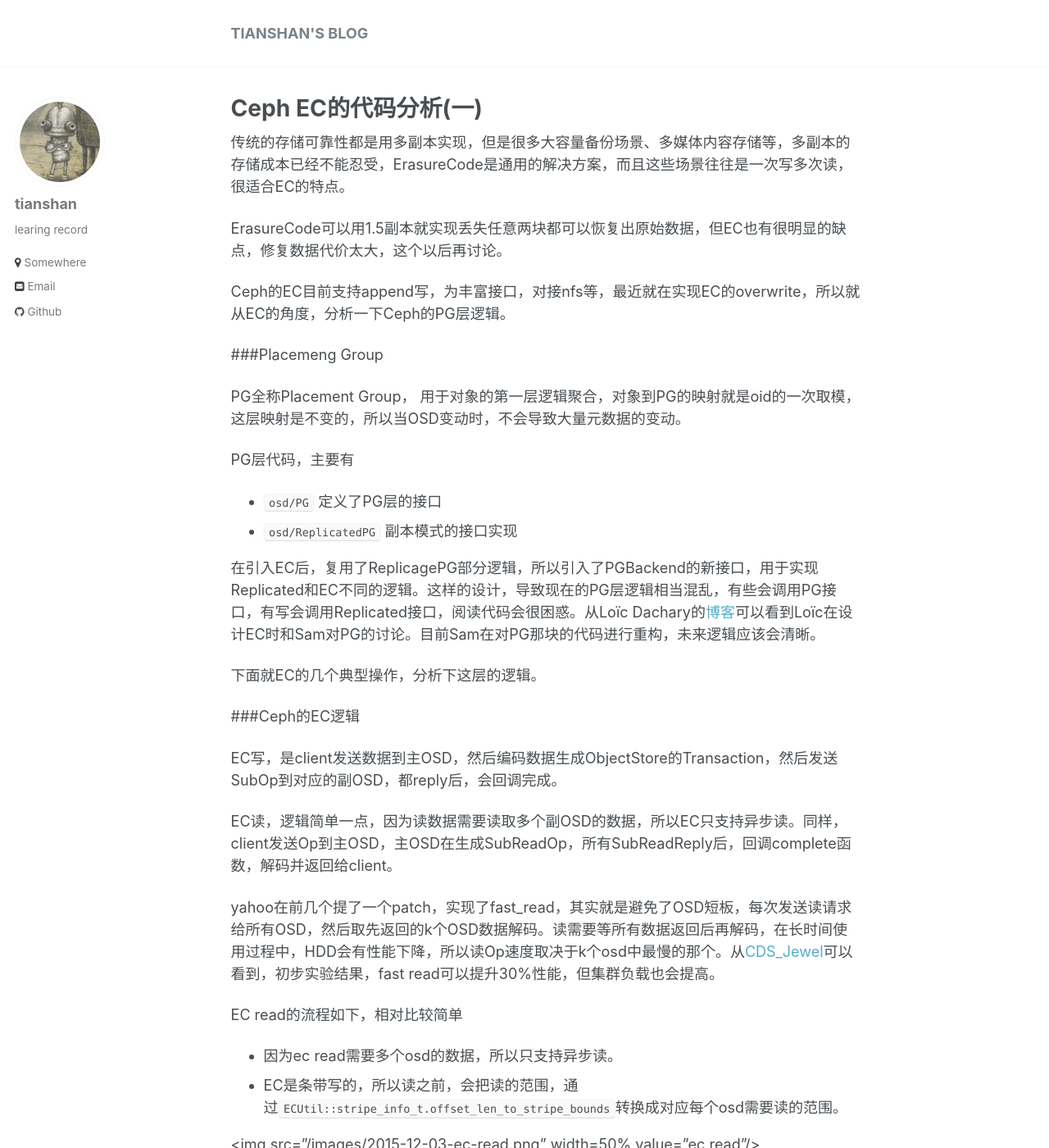
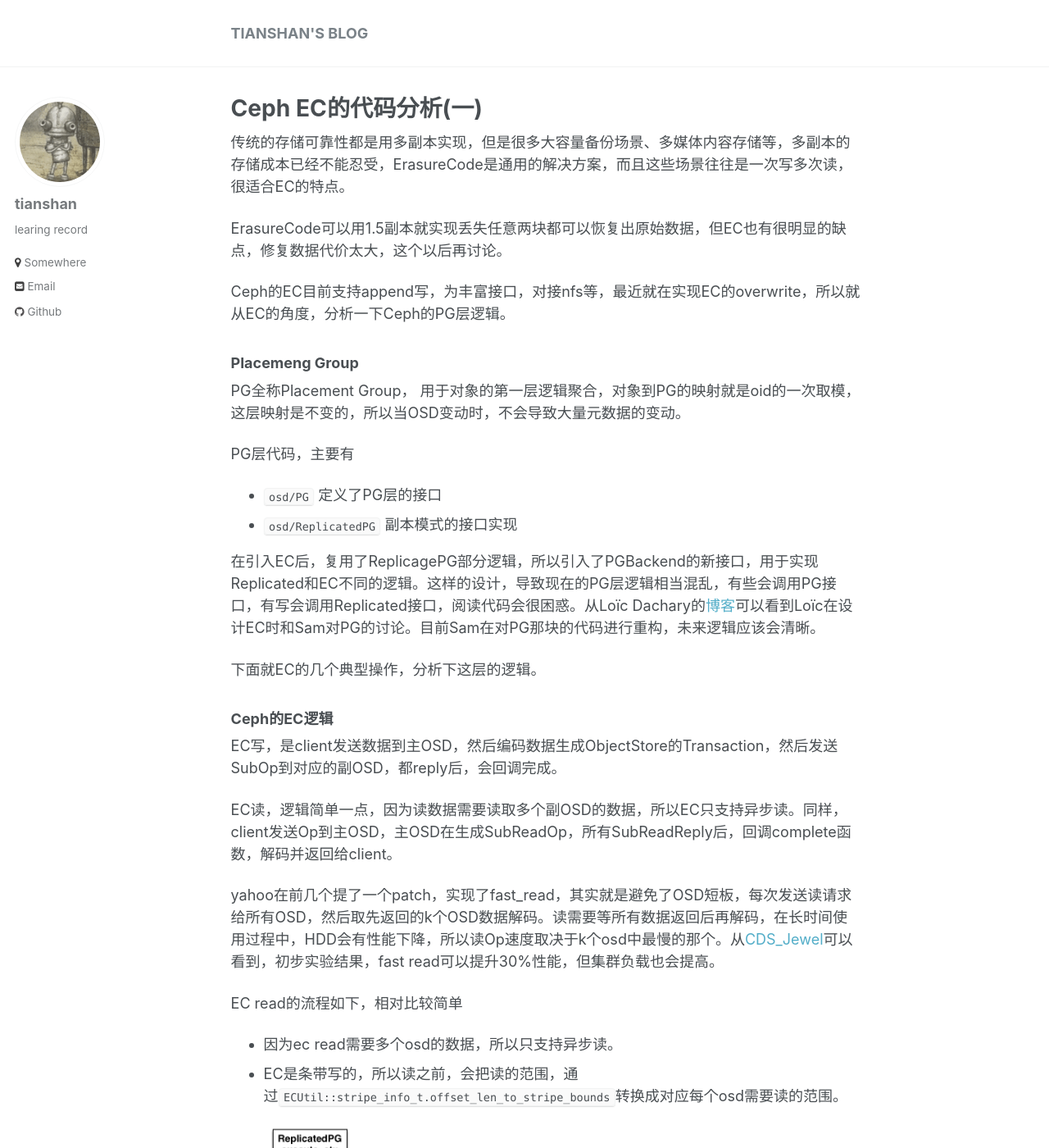
Before and after one commit to tianshan/tianshan.github.io, a Jekyll site: the page built from _posts/2015-12-03-ceph-erasure-code-analysis-1.md, in a window 1280 px wide and 1400 px high. Shown: the whole window at 82% size. Built offline with Jekyll 4.4.1, drawn with Linux system fonts in a browser that asks for light colours; comment, search, counter and statistics services are not loaded.

Commit message:
fix Compatibility

```diff
--- a/_posts/2015-12-03-ceph-erasure-code-analysis-1.md
+++ b/_posts/2015-12-03-ceph-erasure-code-analysis-1.md
@@ -11,7 +11,7 @@ Ceph的EC目前支持append写，为丰富接口，对接nfs等，最近就在
 
 <!--more-->
 
-###Placemeng Group
+### Placemeng Group
 
 PG全称Placement Group， 用于对象的第一层逻辑聚合，对象到PG的映射就是oid的一次取模，这层映射是不变的，所以当OSD变动时，不会导致大量元数据的变动。
 
@@ -24,7 +24,7 @@ PG层代码，主要有
 
 下面就EC的几个典型操作，分析下这层的逻辑。
 
-###Ceph的EC逻辑
+### Ceph的EC逻辑
 
 EC写，是client发送数据到主OSD，然后编码数据生成ObjectStore的Transaction，然后发送SubOp到对应的副OSD，都reply后，会回调完成。
 
@@ -38,7 +38,7 @@ EC read的流程如下，相对比较简单
 * 因为ec read需要多个osd的数据，所以只支持异步读。
 * EC是条带写的，所以读之前，会把读的范围，通过`ECUtil::stripe_info_t.offset_len_to_stripe_bounds`转换成对应每个osd需要读的范围。
 
-<img src="{{site.imageurl}}/2015-12-03-ec-read.png" width=50% value="ec read"/>
+![ec read]({{site.imageurl}}/2015-12-03-ec-read.png){:width="50%"}
 
 
 EC相关的分析链接：
```
